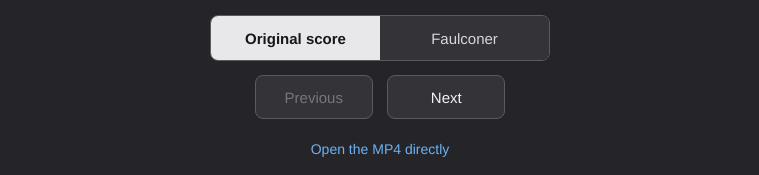
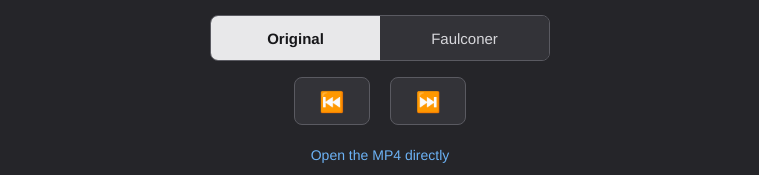
Before and after one commit to nokia909/kai-for-lumia, a plain HTML site: page index.html in a window 1280 px wide. Shown: the part 437-612 px from the top of the page, without its empty margins (260-1019 px from the left). Drawn offline with Linux system fonts and the light colour scheme.

Commit message:
Labels: Original, icon-only Prev/Next

```diff
--- a/index.html
+++ b/index.html
@@ -73,18 +73,22 @@
       .seg .clear { clear: both; }
 
       /* ----- prev / next ----- */
-      .navrow { margin-top: 14px; text-align: center; }
+      .navrow { margin-top: 16px; text-align: center; }
       .navrow button {
-        min-height: 44px;
-        min-width: 118px;
-        margin: 0 5px;
-        padding: 11px 18px;
+        width: 76px;
+        height: 48px;
+        min-height: 48px;
+        margin: 0 8px;
+        padding: 0;
         border: 1px solid #5a5a61;
         border-radius: 8px;
         background-color: #333338;
         color: #f2f2f4;
         font-family: inherit;
-        font-size: 15px;
+        font-size: 20px;
+        line-height: 48px;
+        text-align: center;
+        vertical-align: middle;
         cursor: pointer;
       }
       .navrow button.off { color: #76767e; }
@@ -192,14 +196,14 @@
       </div>
 
       <div class="seg">
-        <button type="button" id="btnOriginal" class="sel">Original score</button>
+        <button type="button" id="btnOriginal" class="sel">Original</button>
         <button type="button" id="btnFaulconer">Faulconer</button>
         <div class="clear"></div>
       </div>
 
       <div class="navrow">
-        <button type="button" id="btnPrev" class="off">Previous</button>
-        <button type="button" id="btnNext">Next</button>
+        <button type="button" id="btnPrev" class="off">⏮️</button>
+        <button type="button" id="btnNext">⏭️</button>
       </div>
 
       <div class="direct">
```
